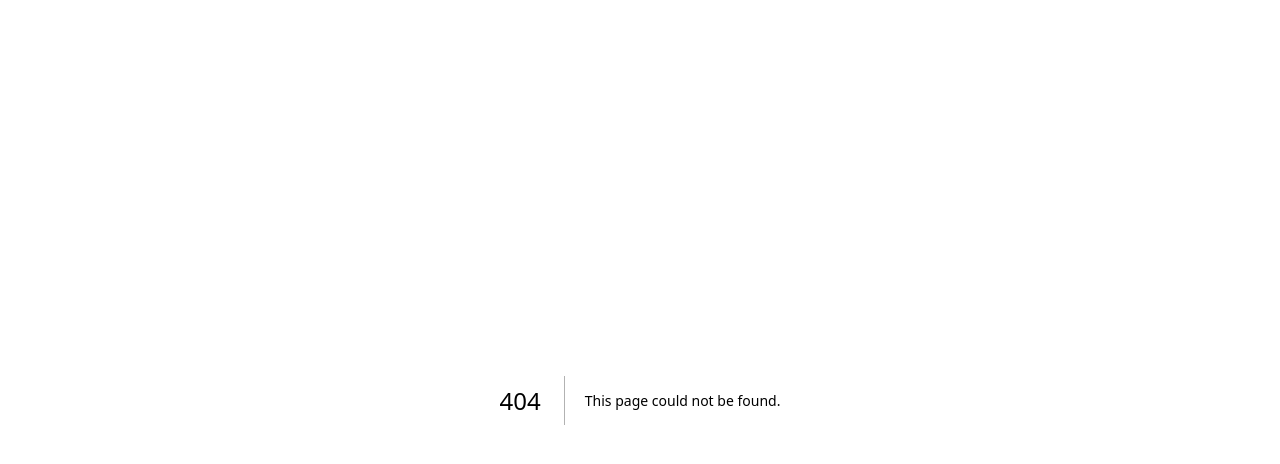
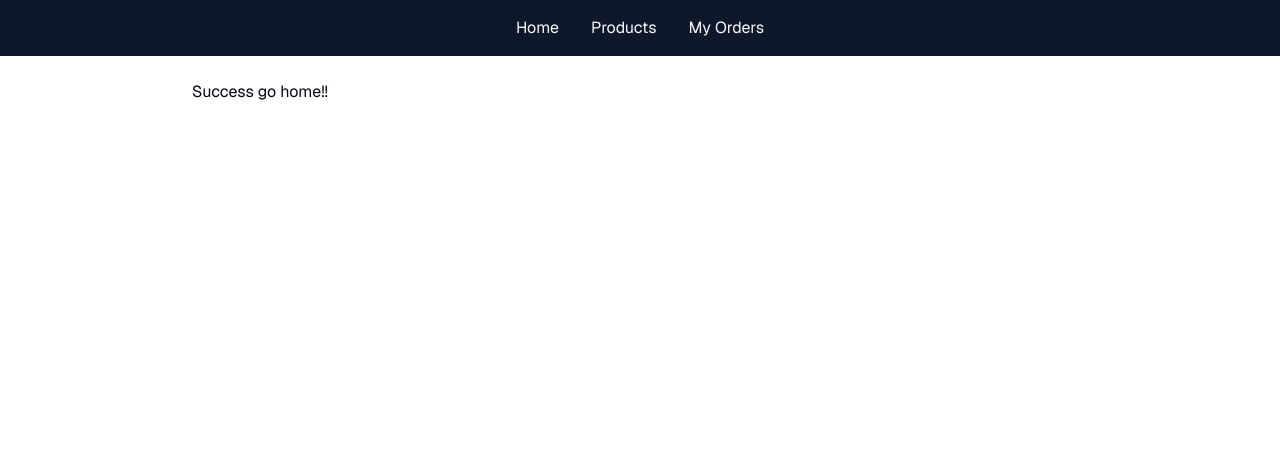
Before and after one commit to rorisangputu/ecomm-mvp, a Next.js app: page /stripe/purchase-success in a window 1280 px wide. Before the commit this address had no page. Shown: the top 464 px of the page. Built offline with nearby package versions, Linux system fonts and the light colour scheme.

Commit message:
checkout success page

```diff
--- /dev/null
+++ b/src/app/(customerFacing)/stripe/purchase-success/page.tsx
@@ -0,0 +1,3 @@
+export default function SuccessPage() {
+  return <h1>Success go home!!</h1>;
+}
```
